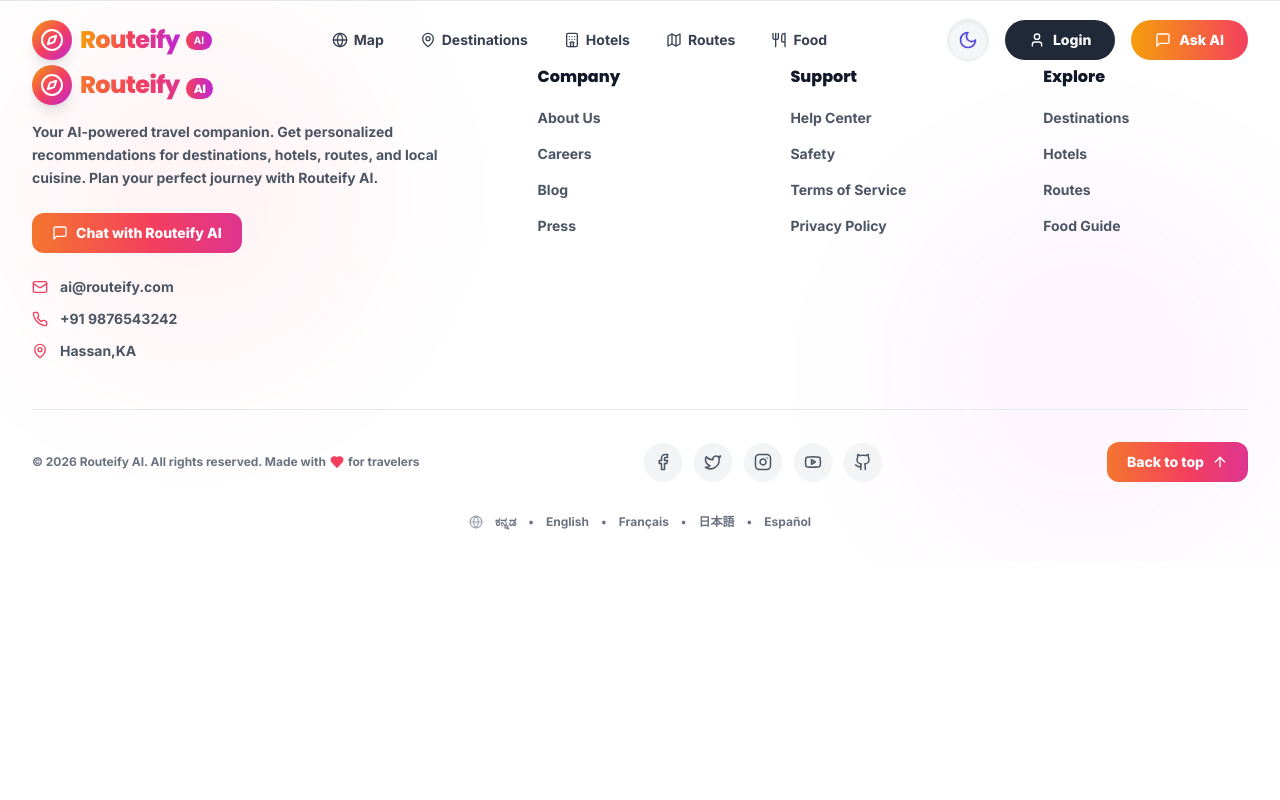
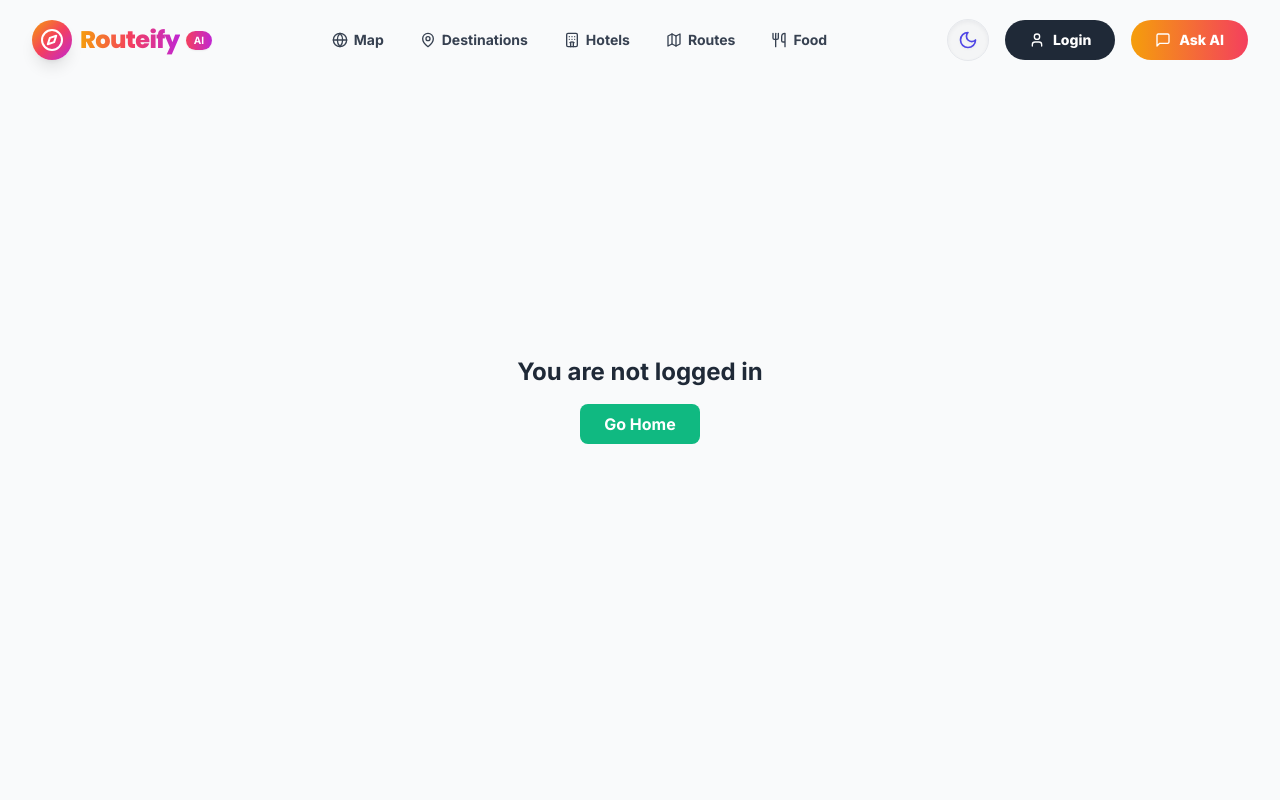
Before and after one commit to sharu2757/Routeify, a React (Vite) app: page /profile in a window 1280 px wide. Shown: the top 800 px of the page. Built offline with nearby package versions, Linux system fonts and the light colour scheme.

Commit message:
updated profile glitch

```diff
--- a/src/App.jsx
+++ b/src/App.jsx
@@ -8,11 +8,10 @@ import Footer from './components/layout/Footer'
 import Loader from './components/ui/Loader'
 import { useTheme } from './hooks/useTheme'
 import './styles/globals.css'
-// Import the new Profile component at the top
-import Profile from './pages/Profile'; // Adjust the path based on where you saved it
 
-// Inside your <Routes> tag, add this line:
-<Route path="/profile" element={<Profile />} />
+// 🔥 Imported Profile Component
+import Profile from './pages/Profile';
+
 // Error Boundary Component
 class ErrorBoundary extends React.Component {
   constructor(props) {
@@ -91,8 +90,10 @@ function AppContent() {
       <div className={`min-h-screen ${theme === 'dark' ? 'dark' : ''}`}>
         <Navbar toggleTheme={toggleTheme} theme={theme} />
         <AnimatePresence mode="wait">
+          {/* 🔥 The Routes block is where all pages must go! */}
           <Routes>
             <Route path="/" element={<HomePage />} />
+            <Route path="/profile" element={<Profile />} />
           </Routes>
         </AnimatePresence>
         <Footer />
```
